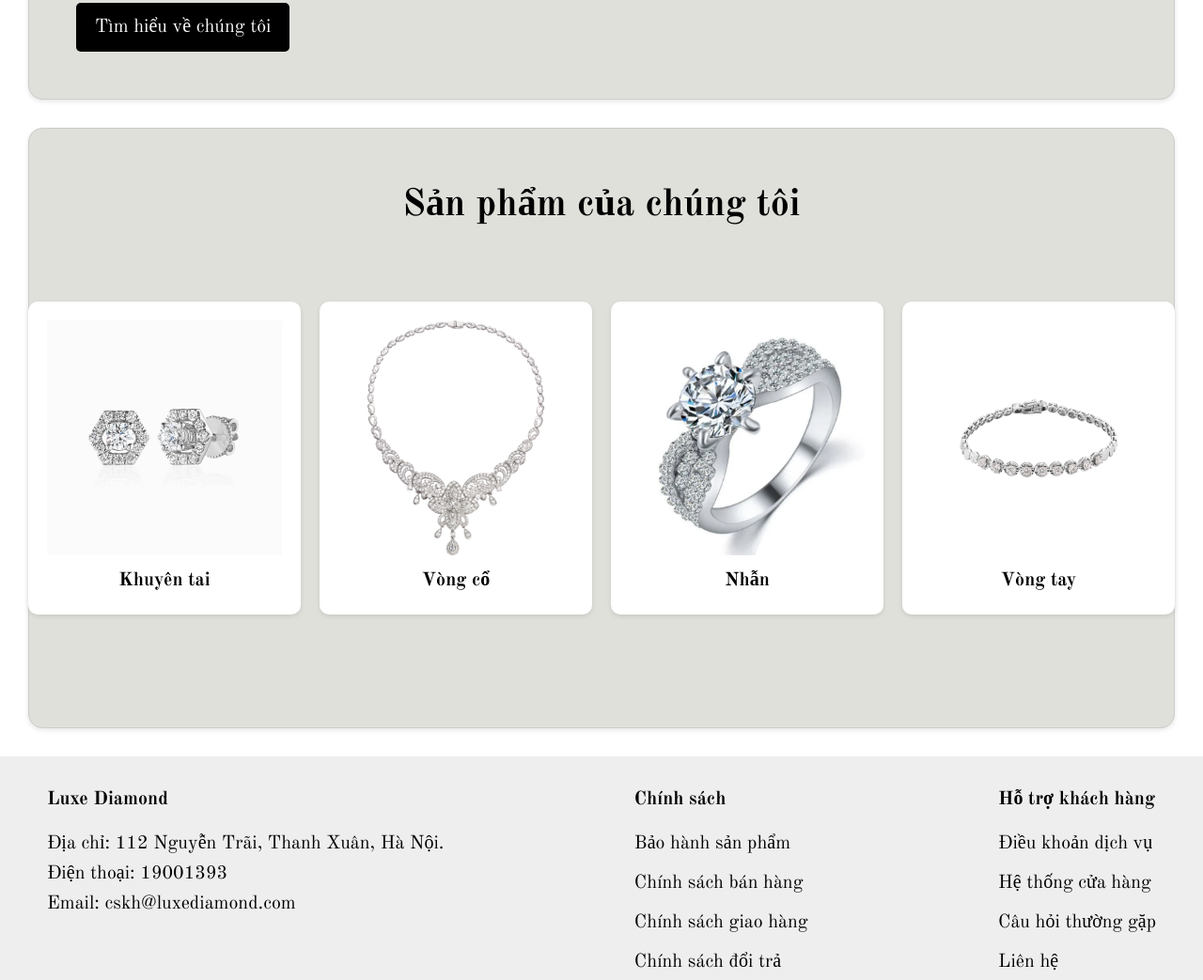
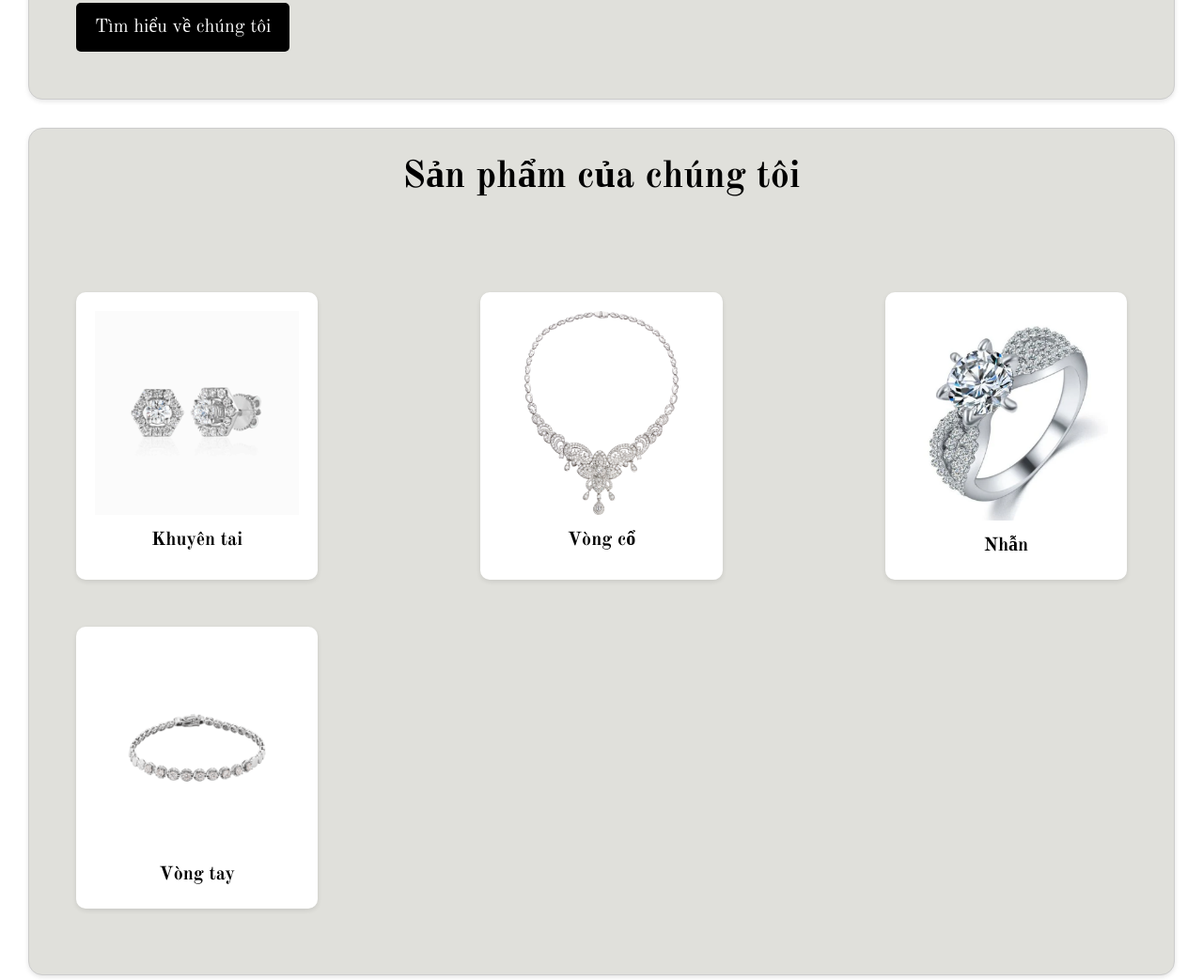
Before and after one commit to trangxuan1710/Cua_hang_trang_suc_Luxe_Diamond, a plain HTML site: page index.html in a window 1280 px wide. Shown: the part 1010-2053 px from the top of the page at 94% size. Drawn offline with nearby package versions, Linux system fonts and the light colour scheme; grey boxes are pictures that could not be loaded.

Commit message:
kiểm thử

```diff
--- a/index.html
+++ b/index.html
@@ -96,19 +96,20 @@
         <h2>Sản phẩm của chúng tôi</h2>
         <div class="collection-items">
             <div class="item">
-                <a href="sản phẩm/khuyentai.html"><img src="style/image/khuyentai.jpg" style="width: 250px; height: 250px;" alt="Khuyên tai"></a>
+
+                <a href="sản phẩm/khuyentai.html"><img src="style/image/khuyentai.jpg" class="collection-img" alt="Khuyên tai"></a>
                 <h3><a href="sản phẩm/khuyentai.html" class="collection-item-title">Khuyên tai</a></h3>
             </div>
             <div class="item">
-                <a href="sản phẩm/vongco.html"><img src="style/image/vongco.png" style="width: 250px; height: 250px;" alt="Vòng cổ"></a>
+                <a href="sản phẩm/vongco.html"><img src="style/image/vongco.png" class="collection-img" alt="Vòng cổ"></a>
                 <h3><a href="sản phẩm/vongco.html" class="collection-item-title">Vòng cổ</a></h3>
             </div>
             <div class="item">
-                <a href="sản phẩm/nhan.html"><img src="style/image/nhankimcuong.png" style="width: 250px; height: 250px;" alt="Nhẫn"></a>
+                <a href="sản phẩm/nhan.html"><img src="style/image/nhankimcuong.png" class="collection-img" alt="Nhẫn"></a>
                 <h3><a href="sản phẩm/nhan.html" class="collection-item-title">Nhẫn</a></h3>
             </div>
             <div class="item">
-                <a href="sản phẩm/Vongtay.html"><img src="style/image/vongtay.jpg" style="width: 250px; height: 250px;" alt="Vòng tay"></a>
+                <a href="sản phẩm/Vongtay.html"><img src="style/image/vongtay.jpg" class="collection-img" alt="Vòng tay"></a>
                 <h3><a href="sản phẩm/Vongtay.html" class="collection-item-title">Vòng tay</a></h3>
             </div>
         </div>
--- a/style/home.css
+++ b/style/home.css
@@ -30,6 +30,8 @@ body {
     background: #000000;
     box-shadow: 0 2px 5px rgba(0,0,0,0.1);
     position: relative;
+    flex-wrap: wrap;
+    flex-direction: row;
 }
 
 .nav {
@@ -38,6 +40,8 @@ body {
 
 .header-icons {
     display: flex;
+    flex-wrap: wrap;
+    flex-direction: row;
     align-items: center;
     gap: 15px;
     margin-left: 20px;
@@ -314,7 +318,7 @@ position: absolute;
     flex-direction: column;
     flex-wrap: nowrap;
     align-items: center;
-    padding: 50px;
+    padding: auto;
     background: rgb(224,224,219);
     border: #ccc solid 1px;
     border-radius: 15px;
@@ -324,10 +328,11 @@ position: absolute;
 
 .collection-items {
     display: flex;
-    flex-wrap: nowrap;
+    flex-wrap: wrap;
+    flex-direction: row;
     justify-content: space-between;
     padding: 50px;
-    gap: 20px;
+    gap: 30px;
 }
 
 .item {
@@ -340,9 +345,19 @@ position: absolute;
     margin-bottom: 20px;
 }
 
+.collection-img {
+  width: 100%;
+  max-width: 250px;
+  height: auto;
+  max-height: 250px;
+  object-fit: contain;
+}
+
 .collection h2 {
     font-size: 40px;
     margin-bottom: 20px;
+    padding: 20px;
+    position: center;
 }
 
 .collection-item-title {
@@ -397,3 +412,9 @@ position: absolute;
 .footer-content ul li a:hover {
     color: #c19b76;
 }
+
+@media (max-width: 800px) {
+    .collection-item {
+    flex-direction: column;
+    }
+}
```
